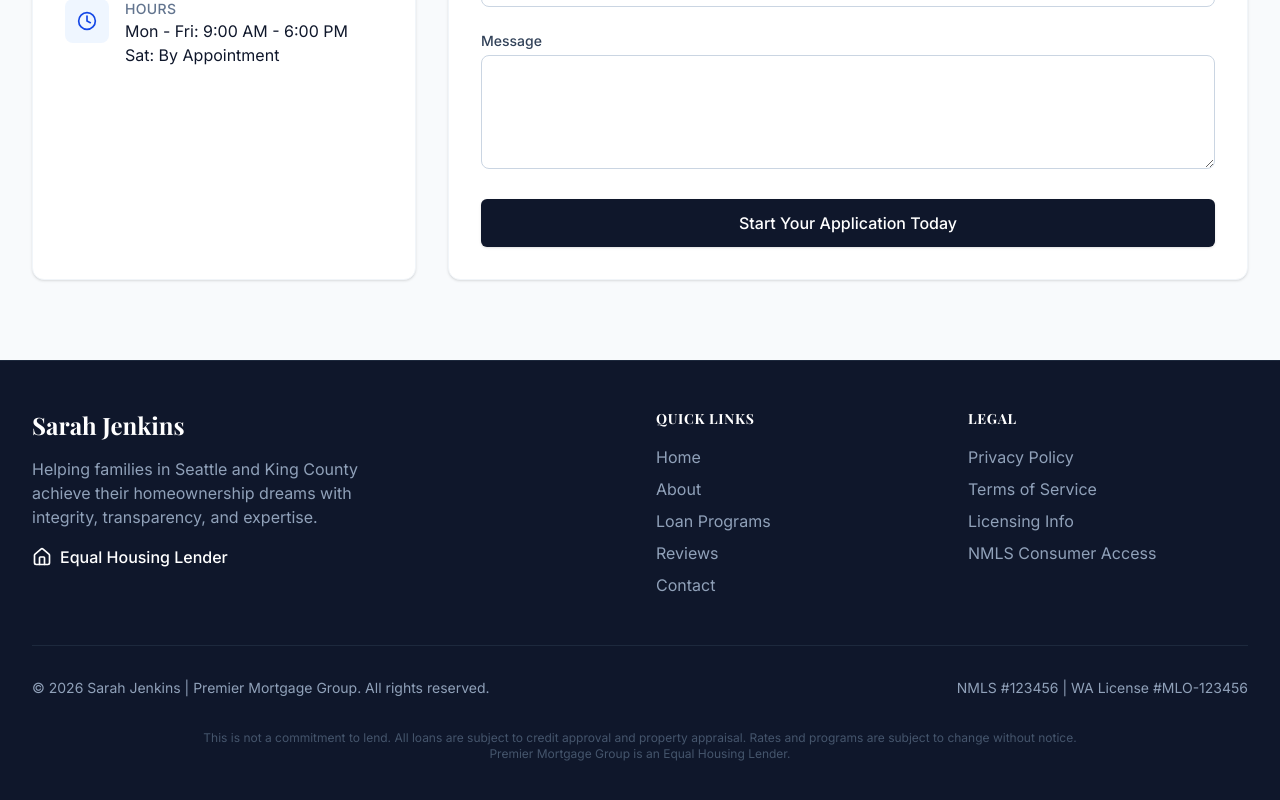
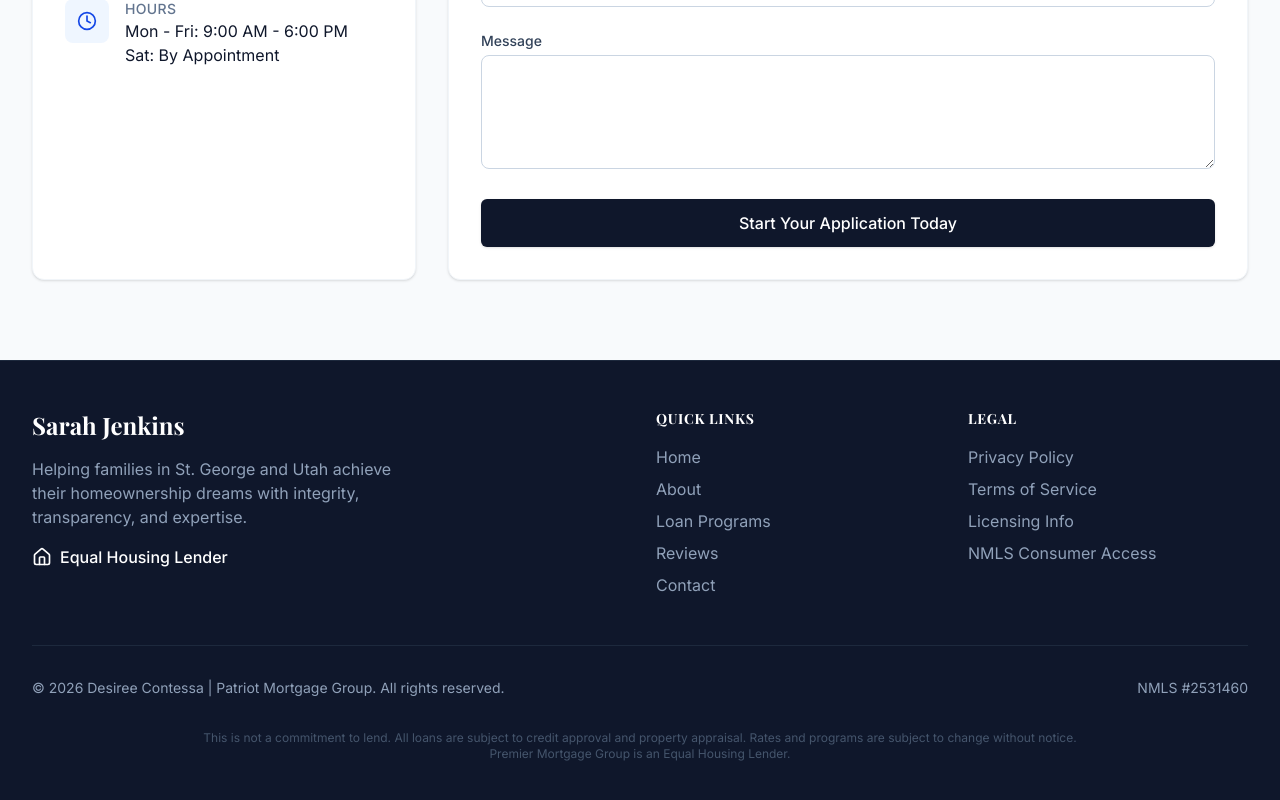
Before and after one commit to astraluxeindustries/desiree-contessa, a React (Vite) app in the folder premium-mortgage-officer/: page / in a window 1280 px wide. Shown: the part 5915-6715 px from the top of the page. Built offline with nearby package versions, Linux system fonts and the light colour scheme; a web font is replaced by a local one.

Commit message:
Update Footer.tsx

```diff
--- a/premium-mortgage-officer/src/components/Footer.tsx
+++ b/premium-mortgage-officer/src/components/Footer.tsx
@@ -9,7 +9,7 @@ export const Footer = () => {
           <div className="col-span-1 md:col-span-2">
             <h3 className="text-white font-serif text-2xl font-bold mb-4">Sarah Jenkins</h3>
             <p className="mb-4 text-slate-400 max-w-sm">
-              Helping families in Seattle and King County achieve their homeownership dreams with integrity, transparency, and expertise.
+              Helping families in St. George and Utah achieve their homeownership dreams with integrity, transparency, and expertise.
             </p>
             <div className="flex items-center space-x-2 text-white">
               <Home className="w-5 h-5" />
@@ -40,9 +40,9 @@ export const Footer = () => {
         </div>
 
         <div className="border-t border-slate-800 pt-8 text-sm text-center md:text-left flex flex-col md:flex-row justify-between items-center">
-          <p>&copy; {new Date().getFullYear()} Sarah Jenkins | Premier Mortgage Group. All rights reserved.</p>
+          <p>&copy; {new Date().getFullYear()} Desiree Contessa | Patriot Mortgage Group. All rights reserved.</p>
           <p className="mt-2 md:mt-0">
-            NMLS #123456 | WA License #MLO-123456
+            NMLS #2531460
           </p>
         </div>
 
```
